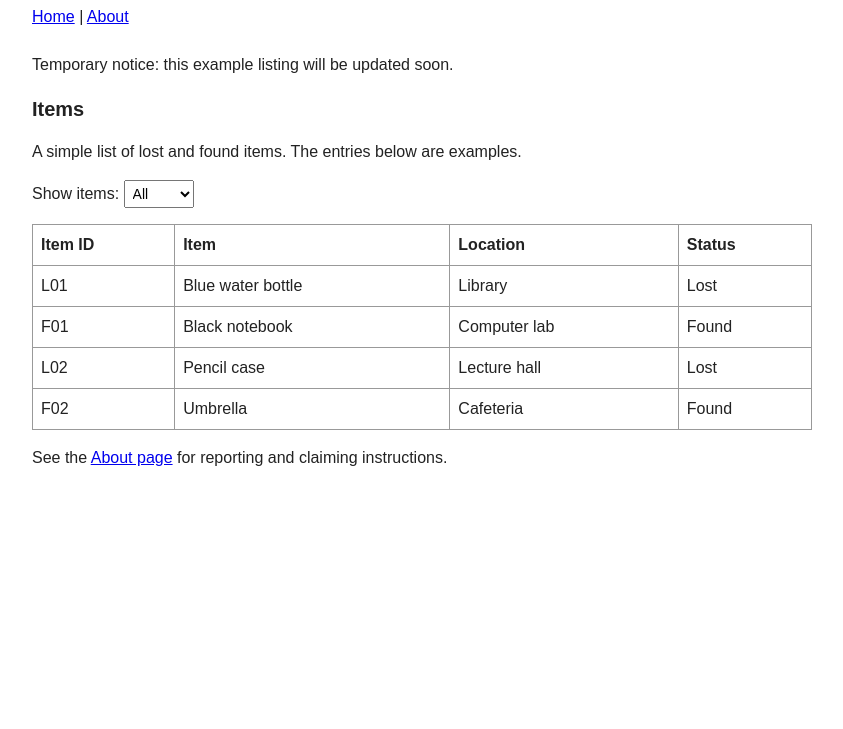
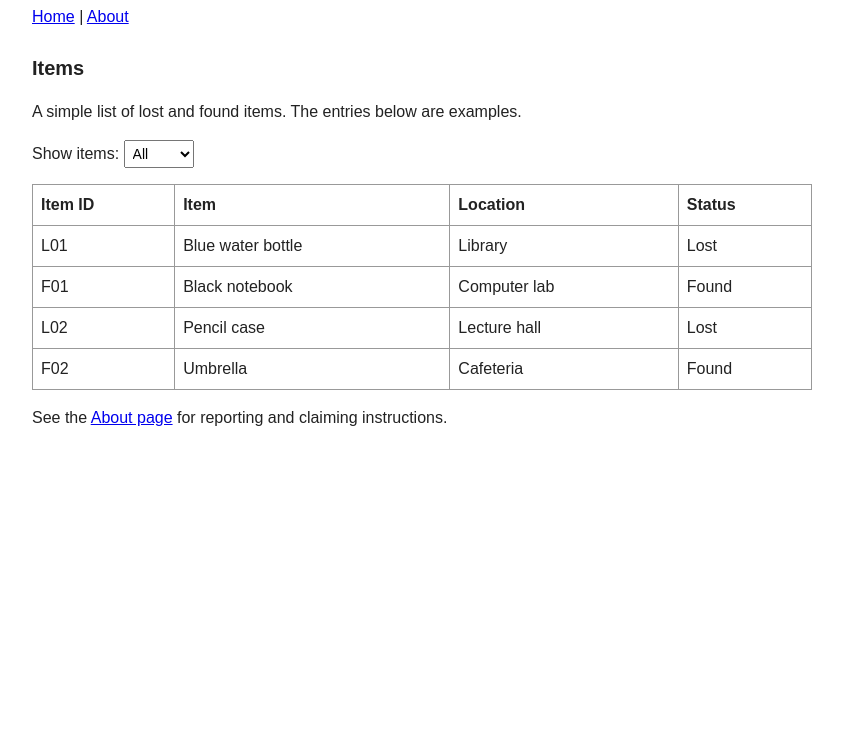
Before and after one commit to Yeashu/campus-lost-found-sdp-assignment, a plain HTML site: page index.html in a window 1280 px wide. Shown: the part 71-800 px from the top of the page, without its empty margins (218-1061 px from the left). Drawn offline with Linux system fonts and the light colour scheme.

Commit message:
Revert "Add temporary listing notice"
This reverts commit 6eeacfd6d1cb2d048394da0593c74b9f240a637d.

```diff
--- a/index.html
+++ b/index.html
@@ -10,7 +10,6 @@
   <h1>Campus Lost and Found</h1>
   <nav><a href="index.html">Home</a> | <a href="about.html">About</a></nav>
   <main>
-    <p id="notice">Temporary notice: this example listing will be updated soon.</p>
     <h2>Items</h2>
     <p>A simple list of lost and found items. The entries below are examples.</p>
     <label for="status-filter">Show items:</label>
```
